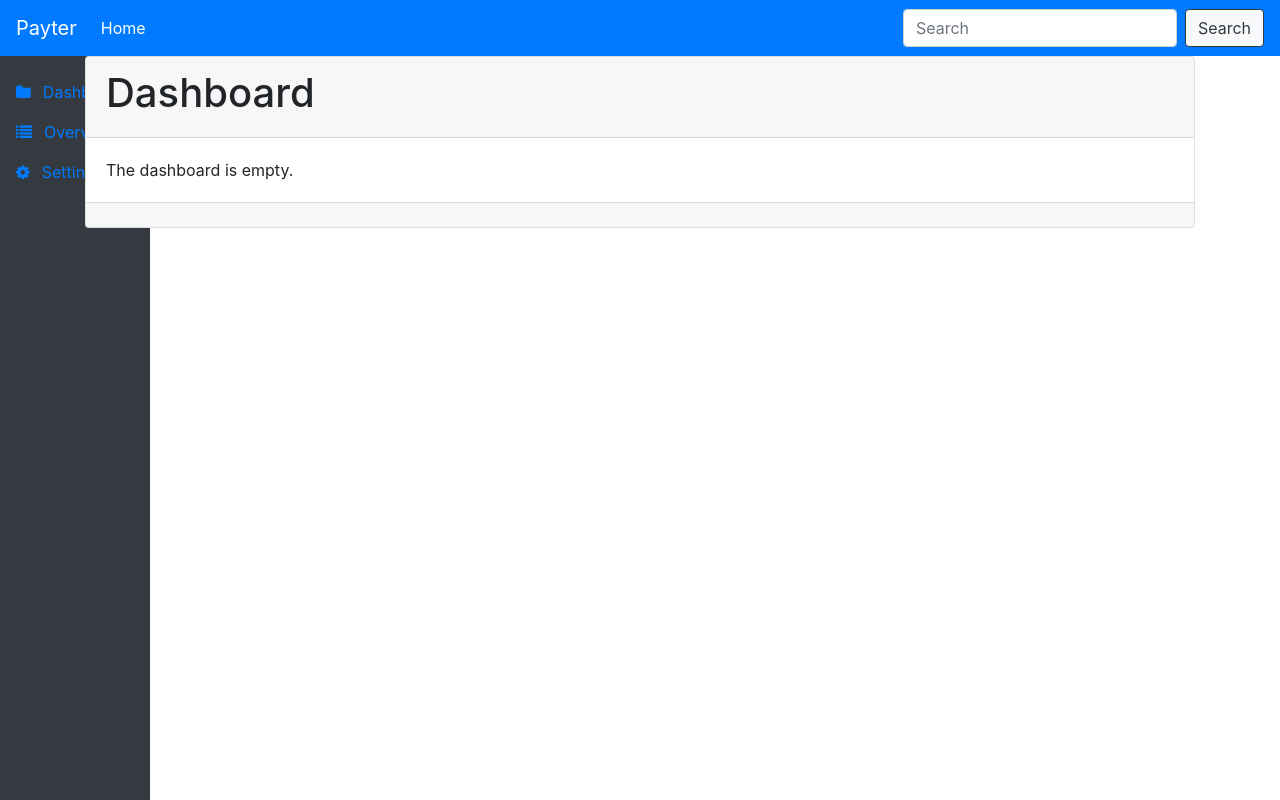
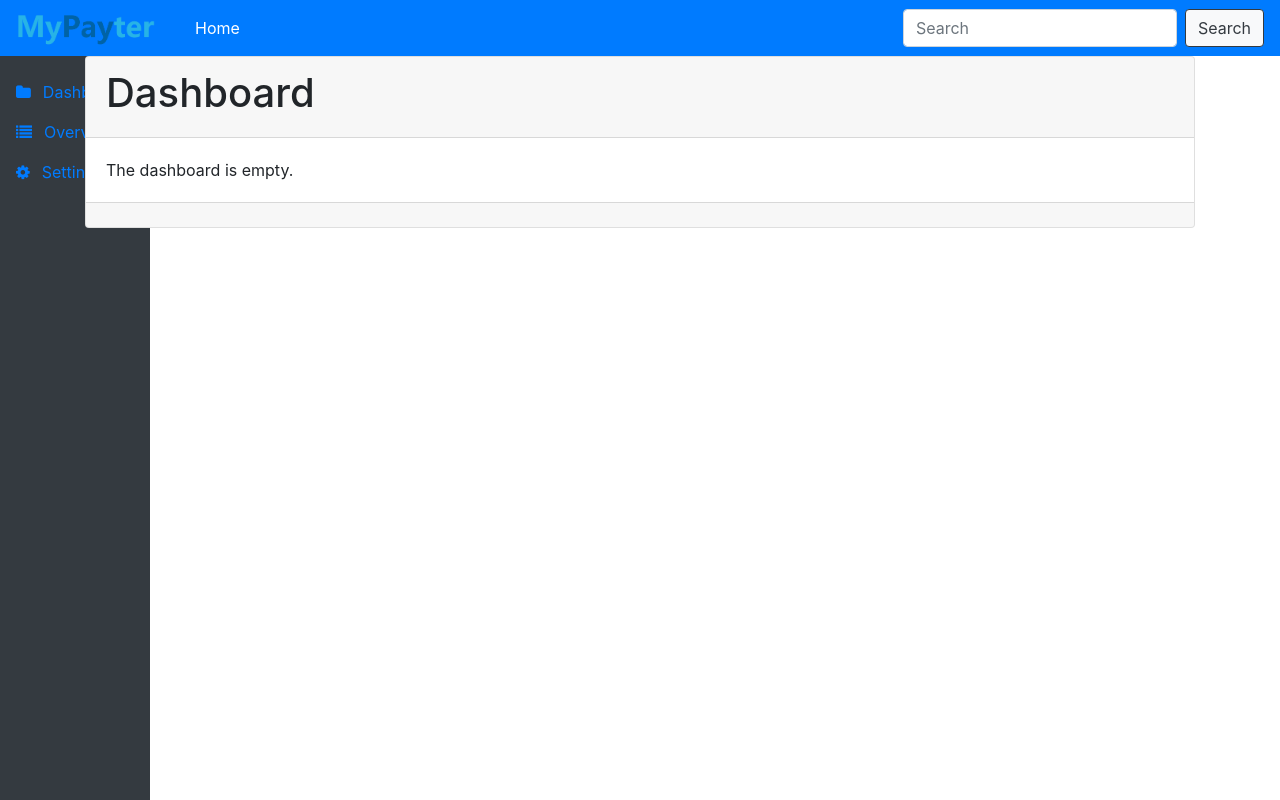
Before and after one commit to samsoedien/payter-ng-sample, an Angular app: page / in a window 1280 px wide. Built offline with nearby package versions, Linux system fonts and the light colour scheme.

Commit message:
completed assignment 1 - brand logo replacement

```diff
--- /dev/null
+++ b/src/app/components/header/header.component.css
@@ -0,0 +1,8 @@
+.nav {
+  vertical-align: middle;
+}
+
+.navbar__brand__image {
+  height: 40px;
+  margin-right: 32px;
+}
--- a/src/app/components/header/header.component.html
+++ b/src/app/components/header/header.component.html
@@ -1,14 +1,23 @@
 <nav class="navbar navbar-expand-lg navbar-dark bg-primary">
-  <a class="navbar-brand" [routerLink]="['/']">Payter</a>
+  <a class="navbar__brand" [routerLink]="['/']">
+    <img [src]="navLogo" alt="Payter Logo" class="navbar__brand__image" />
+  </a>
   <div class="collapse navbar-collapse">
     <ul class="navbar-nav">
       <li class="nav-item active">
-        <a class="nav-link" [routerLink]="['/']" >Home</a>
+        <a class="nav-link" [routerLink]="['/']">Home</a>
       </li>
     </ul>
     <form class="form-inline ml-auto">
-      <input class="form-control mr-sm-2" type="search" placeholder="Search" aria-label="Search">
-      <button class="btn btn-outline-dark bg-light my-2 my-sm-0" type="submit">Search</button>
+      <input
+        class="form-control mr-sm-2"
+        type="search"
+        placeholder="Search"
+        aria-label="Search"
+      />
+      <button class="btn btn-outline-dark bg-light my-2 my-sm-0" type="submit">
+        Search
+      </button>
     </form>
   </div>
 </nav>
--- a/src/app/components/header/header.component.ts
+++ b/src/app/components/header/header.component.ts
@@ -1,9 +1,16 @@
-import { Component } from '@angular/core';
+import { Component, OnInit } from "@angular/core";
 
 @Component({
-  selector: 'app-header',
-  templateUrl: './header.component.html'
+  selector: "app-header",
+  templateUrl: "./header.component.html",
+  styleUrls: ["./header.component.css"]
 })
-export class HeaderComponent {
+export class HeaderComponent implements OnInit {
+  navLogo: string;
 
+  constructor() {
+    this.navLogo = "/assets/img/logo.png";
+  }
+
+  ngOnInit() {}
 }
```
